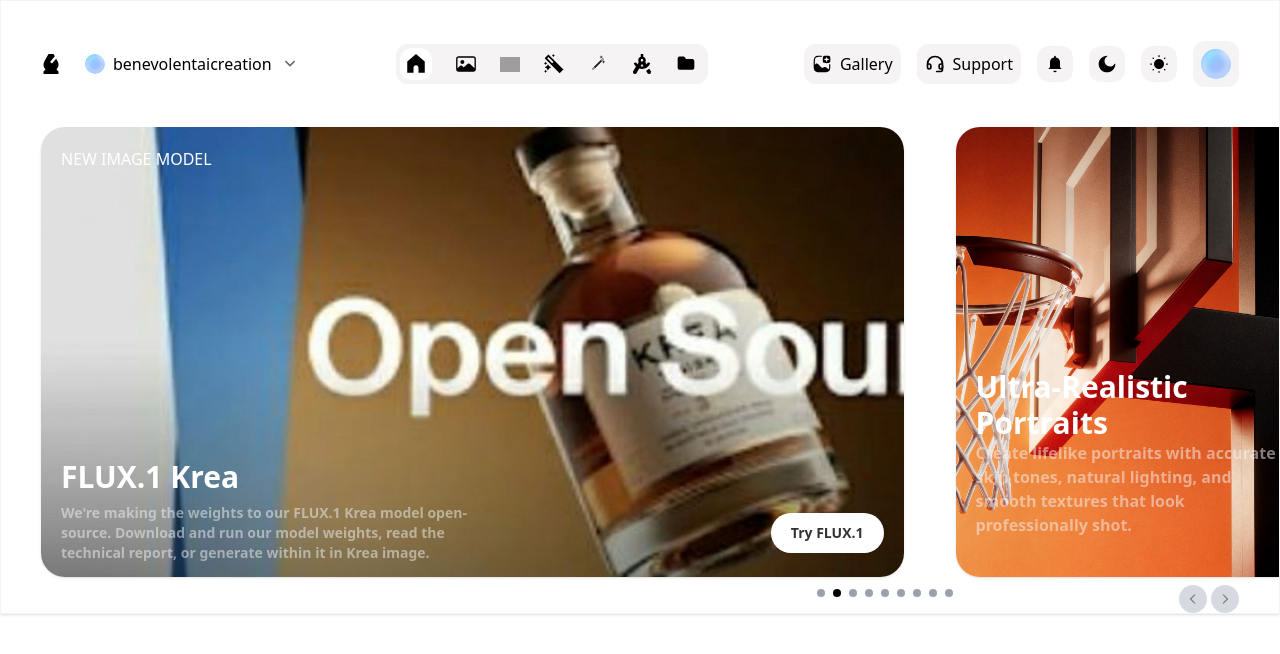
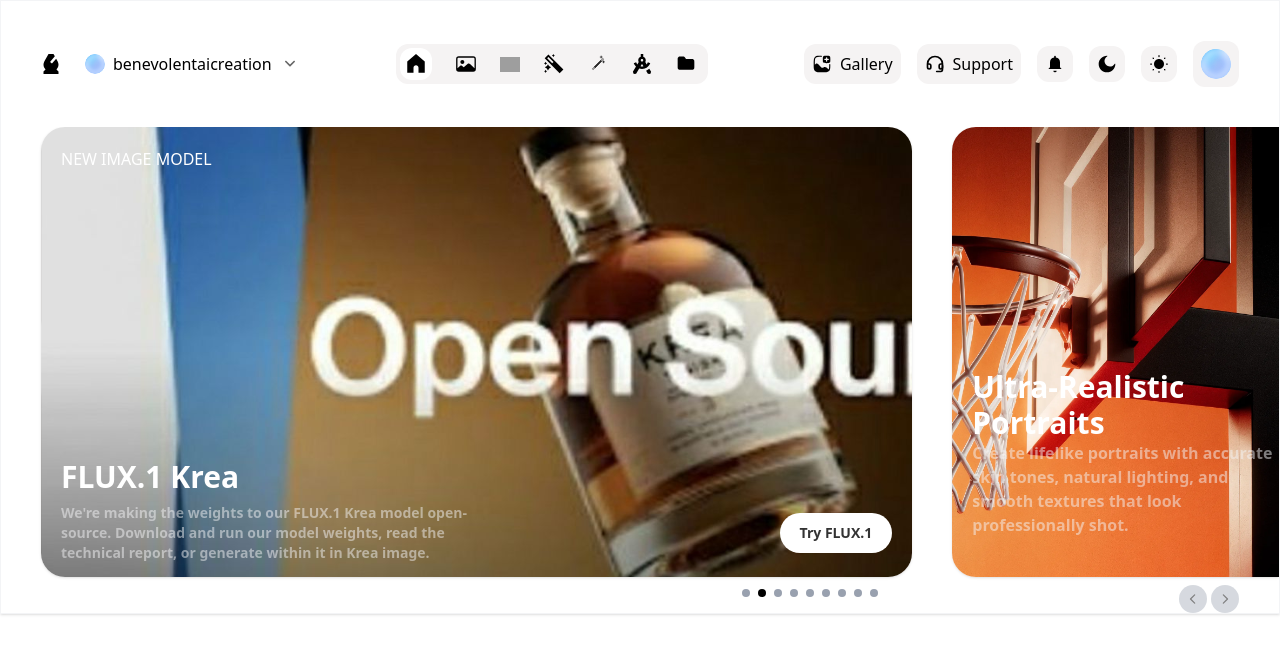
Before and after one commit to Kcfreshz/Krea-Ai-Clone, a Next.js app: page / in a window 1280 px wide. Shown: the top 654 px of the page. Built offline with nearby package versions, Linux system fonts and the light colour scheme; grey boxes are pictures that could not be loaded.

Commit message:
Making the slider component more responsive

```diff
--- a/components/Slider.tsx
+++ b/components/Slider.tsx
@@ -113,7 +113,7 @@
   return (
     <div className="p-5 md:p-0 md:pl-10  overflow-hidden ">
       {/* Slider Container */}
-      <div className="flex justify-center gap-13 transition-all duration-700 ease-in-out">
+      <div className="flex justify-center gap-10 transition-all duration-700 ease-in-out">
         <div
           key={slidesToShow[0].id}
           style={{
@@ -160,7 +160,7 @@
       </div>
 
       {/* Dot Navigation */}
-      <div className="flex justify-center items-center gap-2 pt-3 md:pl-[450px]">
+      <div className="flex justify-center items-center gap-2 pt-3 md:pl-[300px]">
         {sliderData.map((_, index) => (
           <div
             key={index}
```
